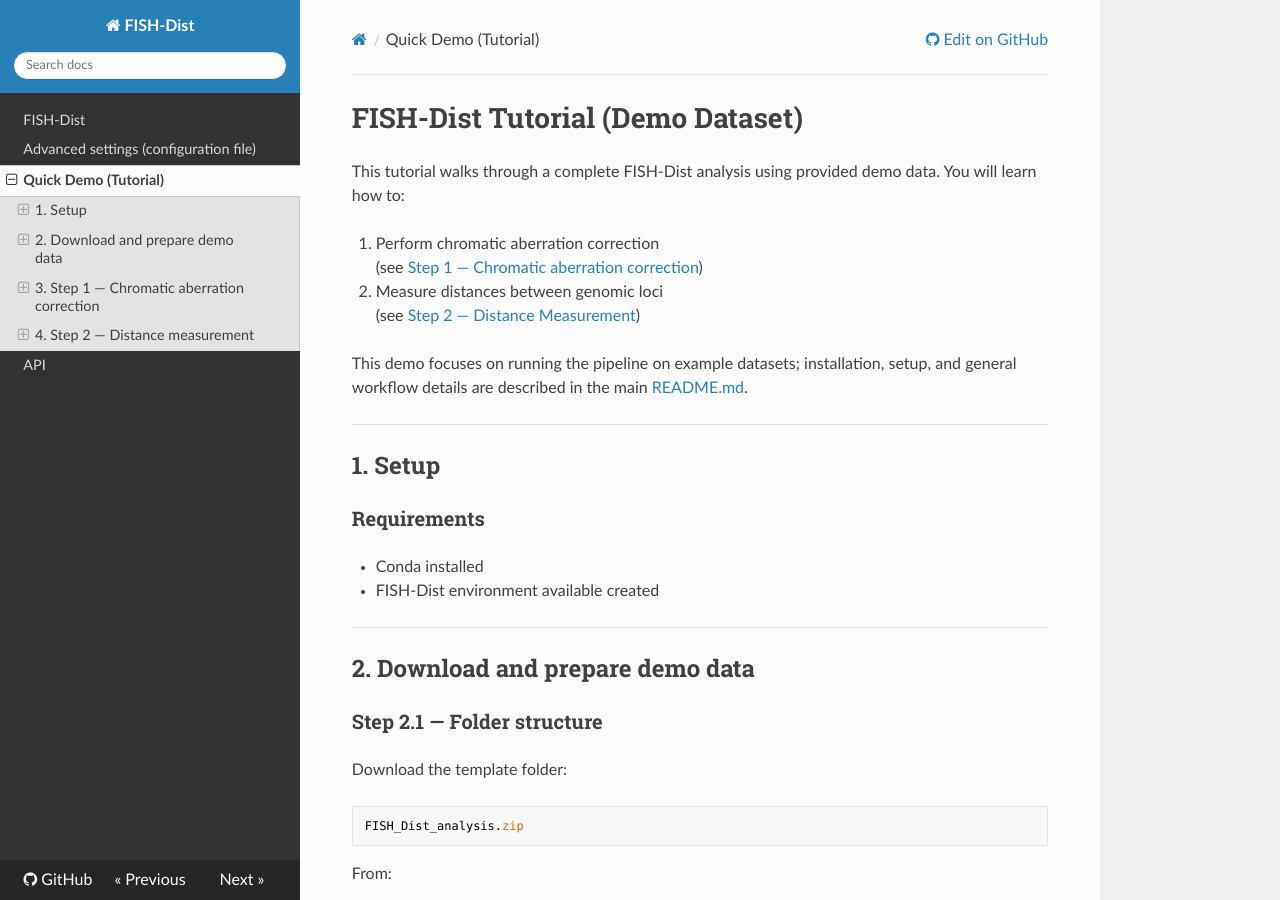
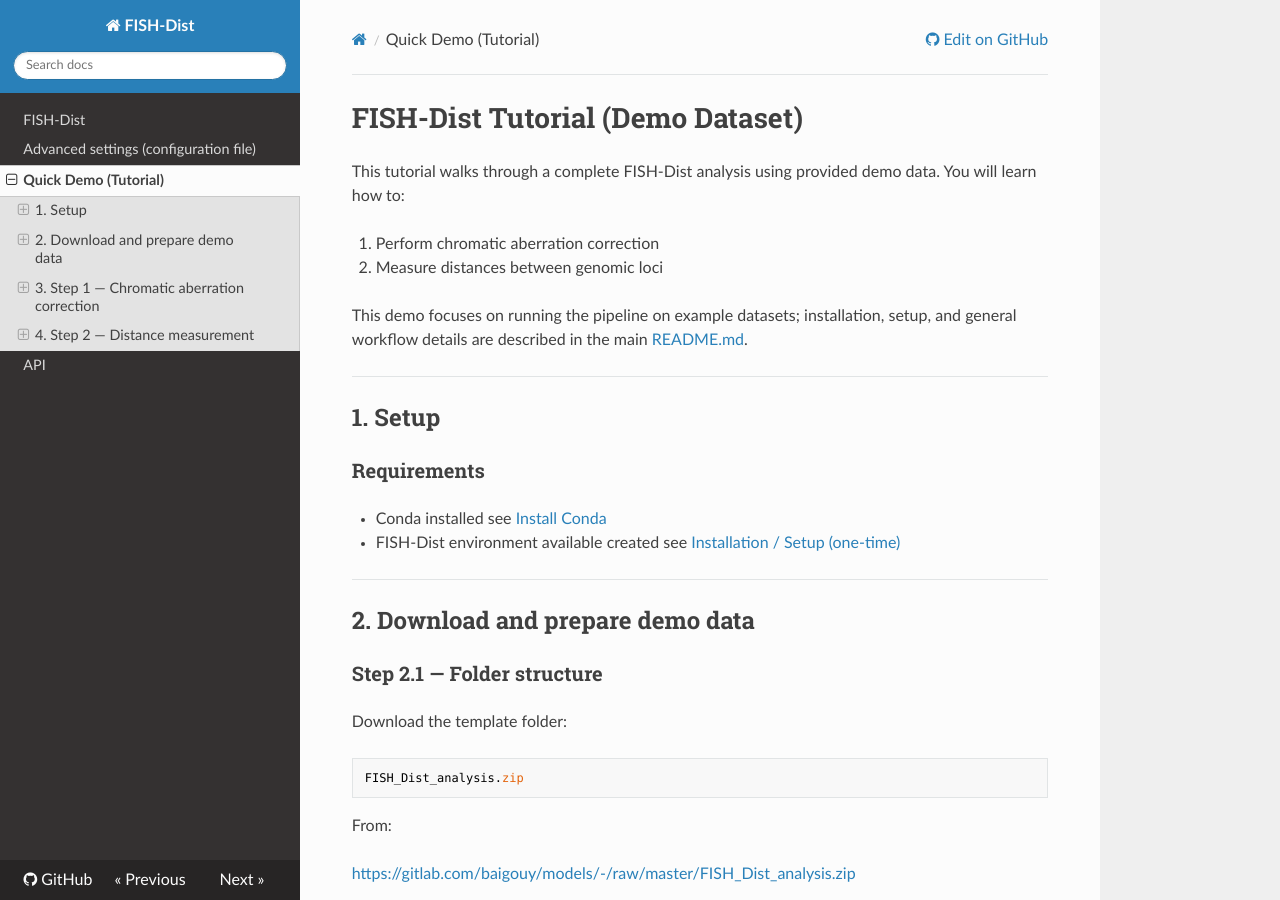
Before and after one commit to baigouy/FISH-Dist, an MkDocs documentation site: the page built from docs/demo.md, in a window 1280 px wide and 900 px high. Built offline with MkDocs 1.6.1, drawn with Linux system fonts in a browser that asks for light colours; nearby versions of some CDN libraries.

Commit message:
first version

```diff
--- a/docs/demo.md
+++ b/docs/demo.md
@@ -4,9 +4,7 @@
 You will learn how to:
 
 1. Perform chromatic aberration correction
-   (see [Step 1 — Chromatic aberration correction](README.md#step-1--chromatic-aberration-correction))
 2. Measure distances between genomic loci
-   (see [Step 2 — Distance Measurement](README.md#step-2--distance-measurement))
 
 This demo focuses on running the pipeline on example datasets; installation, setup, and general workflow details are described in the main [README.md](README.md).
 
@@ -16,8 +14,8 @@
 
 ### Requirements
 
-* Conda installed
-* FISH-Dist environment available created
+* Conda installed see [Install Conda](https://fish-dist.readthedocs.io/en/latest/#install-conda)
+* FISH-Dist environment available created see [Installation / Setup (one-time)](https://fish-dist.readthedocs.io/en/latest/#installation-setup-one-time)
 
 ---
 
```
Also changed, not shown: demo.md (+2 -4 lines).
